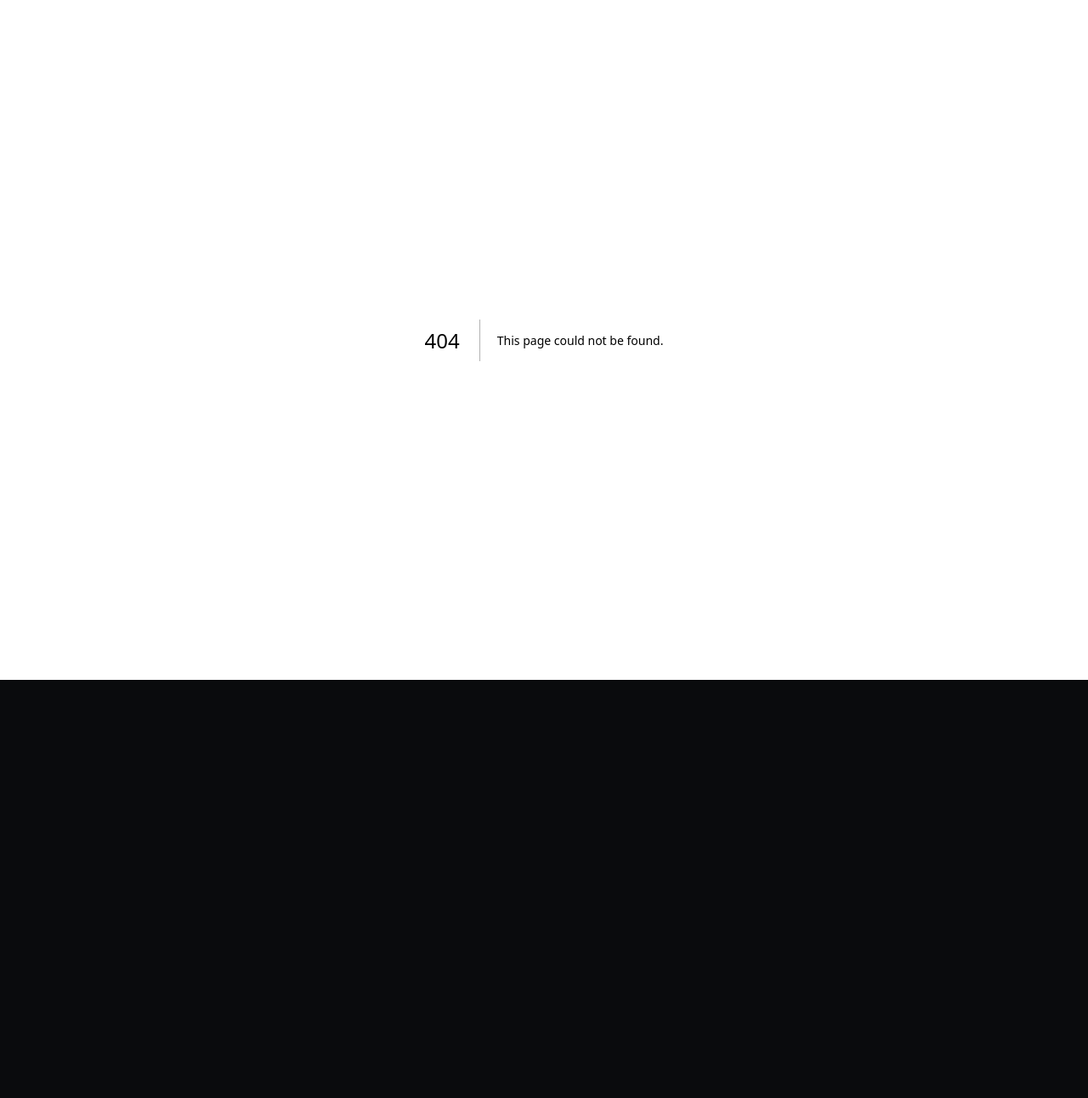
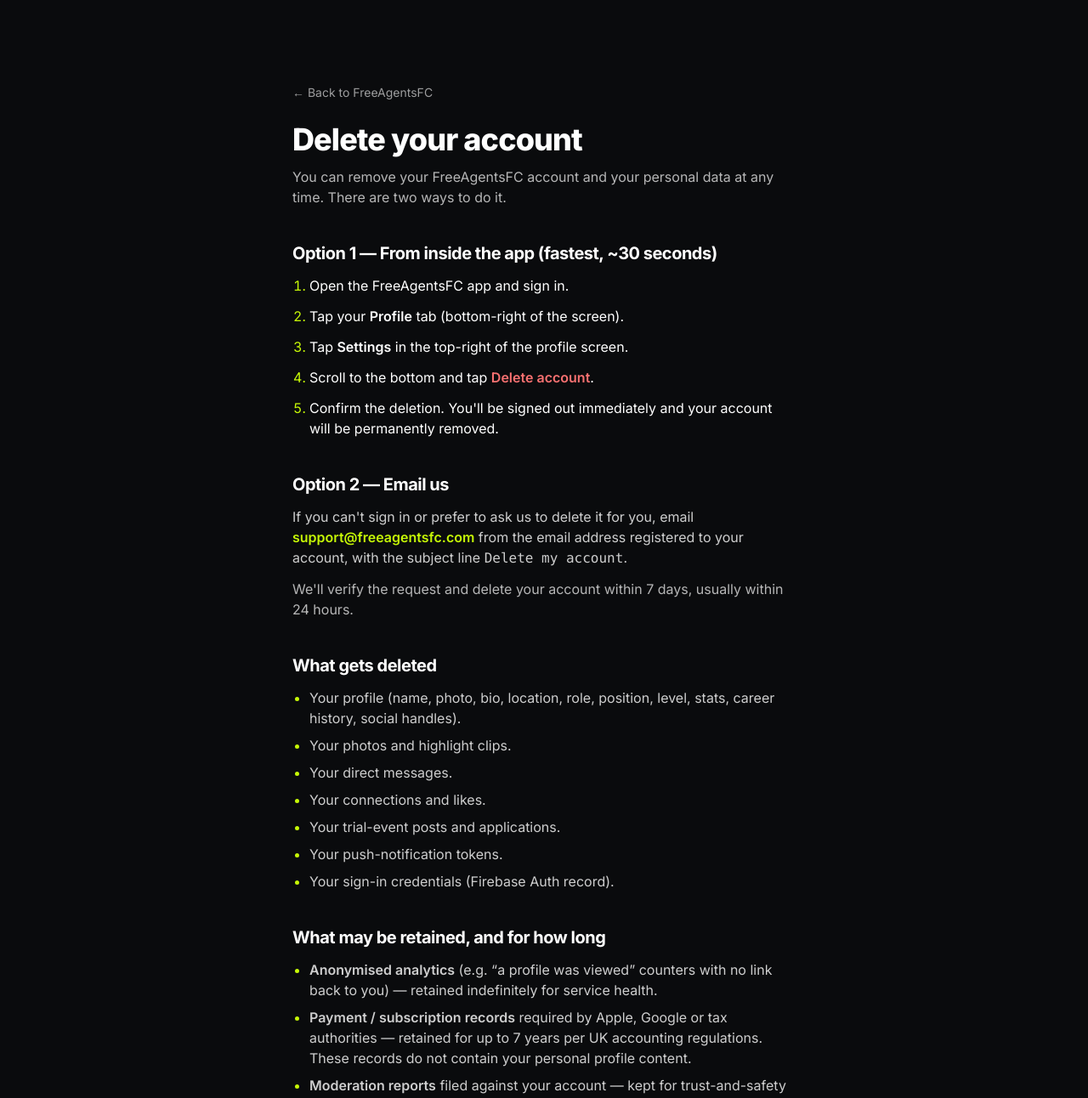
Before and after one commit to azan1ud/freeagentsfc-website, a Next.js app: page /delete-account in a window 1280 px wide. Before the commit this address had no page. Shown: the top 1292 px of the page at 85% size. Before the commit the page ends 800 px from the top, so only its background shows below. Built offline with nearby package versions, Linux system fonts and the light colour scheme.

Commit message:
Add /delete-account route per Google Play Data safety requirement

```diff
--- /dev/null
+++ b/app/delete-account/page.tsx
@@ -0,0 +1,147 @@
+import Link from "next/link";
+import type { Metadata } from "next";
+
+export const metadata: Metadata = {
+  title: "Delete your account · FreeAgentsFC",
+  description:
+    "How to delete your FreeAgentsFC account and the data we keep / remove.",
+};
+
+export default function DeleteAccountPage() {
+  return (
+    <main className="min-h-screen bg-ink text-white selection:bg-lime selection:text-black">
+      <div className="mx-auto max-w-2xl px-6 py-16 lg:px-10 lg:py-24">
+        <Link
+          href="/"
+          className="text-sm text-white/60 hover:text-white"
+        >
+          ← Back to FreeAgentsFC
+        </Link>
+
+        <h1 className="mt-6 text-3xl font-extrabold tracking-tight lg:text-4xl">
+          Delete your account
+        </h1>
+        <p className="mt-3 text-white/70">
+          You can remove your FreeAgentsFC account and your personal data at
+          any time. There are two ways to do it.
+        </p>
+
+        <Section heading="Option 1 — From inside the app (fastest, ~30 seconds)">
+          <ol className="list-decimal space-y-3 pl-5 marker:text-lime">
+            <li>Open the FreeAgentsFC app and sign in.</li>
+            <li>
+              Tap your <span className="font-semibold">Profile</span> tab
+              (bottom-right of the screen).
+            </li>
+            <li>
+              Tap <span className="font-semibold">Settings</span> in the
+              top-right of the profile screen.
+            </li>
+            <li>
+              Scroll to the bottom and tap{" "}
+              <span className="font-semibold text-red-400">
+                Delete account
+              </span>
+              .
+            </li>
+            <li>
+              Confirm the deletion. You&apos;ll be signed out immediately and
+              your account will be permanently removed.
+            </li>
+          </ol>
+        </Section>
+
+        <Section heading="Option 2 — Email us">
+          <p className="text-white/80">
+            If you can&apos;t sign in or prefer to ask us to delete it for
+            you, email{" "}
+            <a
+              href="mailto:support@freeagentsfc.com?subject=Delete%20my%20account"
+              className="font-semibold text-lime hover:underline"
+            >
+              support@freeagentsfc.com
+            </a>{" "}
+            from the email address registered to your account, with the
+            subject line <span className="font-mono">Delete my account</span>.
+          </p>
+          <p className="mt-3 text-white/70">
+            We&apos;ll verify the request and delete your account within
+            7 days, usually within 24 hours.
+          </p>
+        </Section>
+
+        <Section heading="What gets deleted">
+          <ul className="list-disc space-y-2 pl-5 text-white/80 marker:text-lime">
+            <li>
+              Your profile (name, photo, bio, location, role, position,
+              level, stats, career history, social handles).
+            </li>
+            <li>Your photos and highlight clips.</li>
+            <li>Your direct messages.</li>
+            <li>Your connections and likes.</li>
+            <li>Your trial-event posts and applications.</li>
+            <li>Your push-notification tokens.</li>
+            <li>Your sign-in credentials (Firebase Auth record).</li>
+          </ul>
+        </Section>
+
+        <Section heading="What may be retained, and for how long">
+          <ul className="list-disc space-y-2 pl-5 text-white/80 marker:text-lime">
+            <li>
+              <span className="font-semibold">Anonymised analytics</span>{" "}
+              (e.g. &ldquo;a profile was viewed&rdquo; counters with no link
+              back to you) — retained indefinitely for service health.
+            </li>
+            <li>
+              <span className="font-semibold">Payment / subscription records</span>{" "}
+              required by Apple, Google or tax authorities — retained for up
+              to 7 years per UK accounting regulations. These records do not
+              contain your personal profile content.
+            </li>
+            <li>
+              <span className="font-semibold">Moderation reports</span>{" "}
+              filed against your account — kept for trust-and-safety purposes
+              for 12 months after deletion in case the same actor returns.
+            </li>
+          </ul>
+        </Section>
+
+        <Section heading="Timeframe">
+          <p className="text-white/80">
+            In-app deletion is{" "}
+            <span className="font-semibold">immediate</span> — your account
+            disappears the moment you confirm. Email-requested deletion is
+            processed within <span className="font-semibold">7 days</span>.
+            Anonymised analytics are not reversible.
+          </p>
+        </Section>
+
+        <p className="mt-12 text-sm text-white/50">
+          Questions? Email{" "}
+          <a
+            href="mailto:support@freeagentsfc.com"
+            className="text-lime hover:underline"
+          >
+            support@freeagentsfc.com
+          </a>
+          .
+        </p>
+      </div>
+    </main>
+  );
+}
+
+function Section({
+  heading,
+  children,
+}: {
+  heading: string;
+  children: React.ReactNode;
+}) {
+  return (
+    <section className="mt-10">
+      <h2 className="text-xl font-bold tracking-tight">{heading}</h2>
+      <div className="mt-3">{children}</div>
+    </section>
+  );
+}
```
